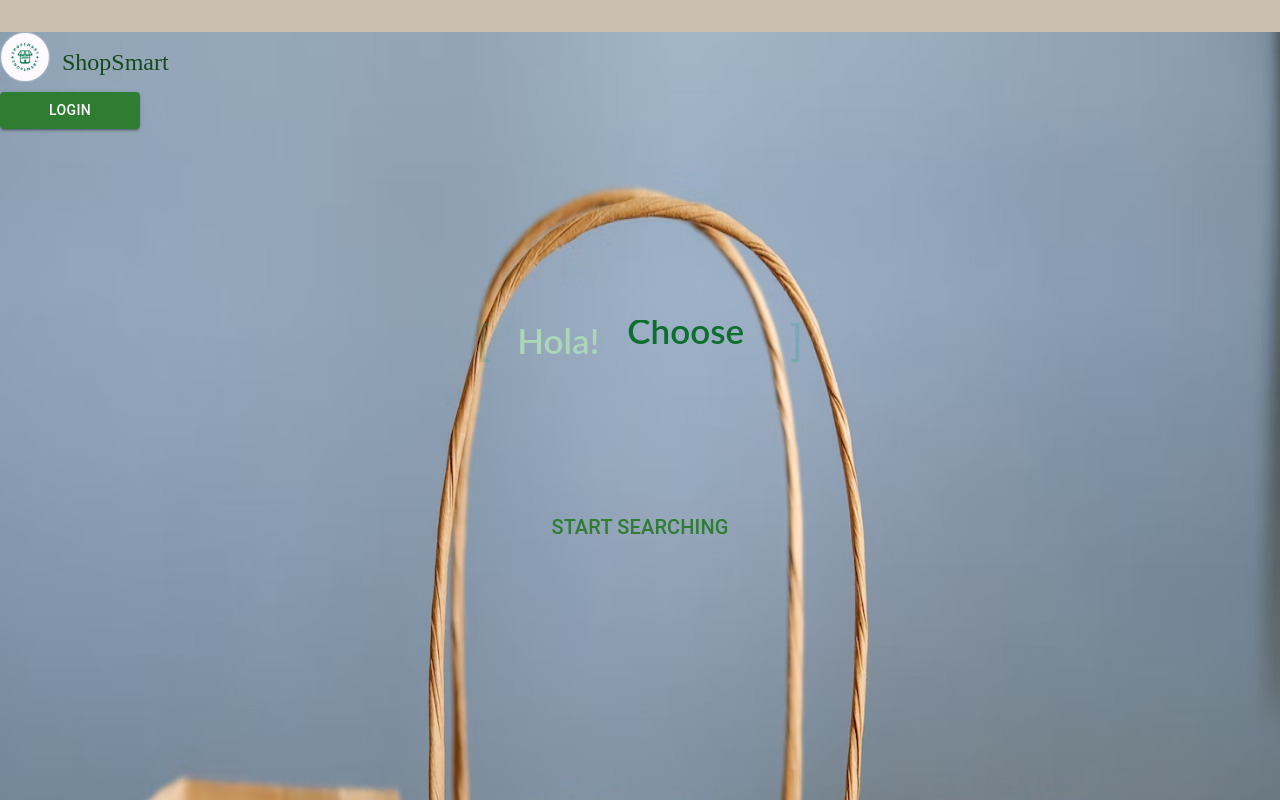
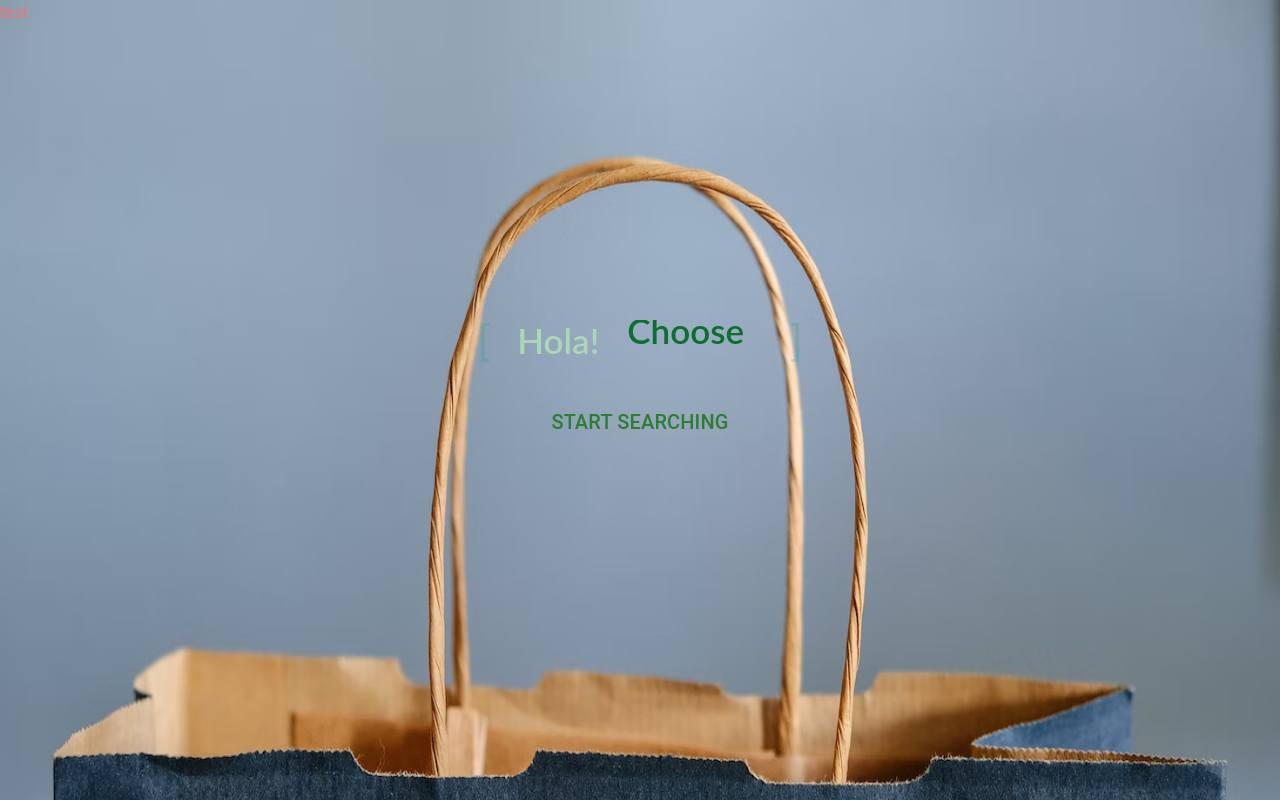
Before and after one commit to Njoe00/ShopSmart-Next.js, a Next.js app: page / in a window 1280 px wide. Built offline with nearby package versions, Linux system fonts and the light colour scheme.

Commit message:
adding changes for use later for the project

```diff
--- a/app/layout.tsx
+++ b/app/layout.tsx
@@ -28,10 +28,9 @@ export default function RootLayout({
     <html lang="en">
       <body>
         <nav>
-          <div className='flex flex-row justify-between items-center p-4 bg-rose-300'>
-          <div className="header">
-            </div>
-            <div className="navigation-buttons">
+          <div className='text-red-400'>
+          {/* <div className="header">  */}
+            {/* <div className="navigation-buttons">
             <Link href='/'>
               <img
                 src={logo.src}
@@ -41,10 +40,10 @@ export default function RootLayout({
             </Link>
               <div className="logo-text">
                 ShopSmart{" "}
-                {/* <style>
+                <style>
                   @import
                   url('https://fonts.googleapis.com/css2?family=Pacifico&family=Shadows+Into+Light&display=swap');
-                </style> */}
+                </style>
               </div>
             </div>
             <div className="right-buttons-group">
@@ -52,11 +51,12 @@ export default function RootLayout({
                 className="sign-in-out-button"
                 variant="contained"
                 color="success"
-                // onClick={() => setSignInDrawerOpen(true)}
+                onClick={() => setSignInDrawerOpen(true)}
               >
                 Login
               </Button>
-            </div>
+            </div> */}
+            test
           </div>
         </nav>
         {children}
--- /dev/null
+++ b/postcss.config.js
@@ -0,0 +1,6 @@
+module.exports = {
+  plugins: {
+    tailwindcss: {},
+    autoprefixer: {},
+  },
+}
--- /dev/null
+++ b/tailwind.config.js
@@ -0,0 +1,13 @@
+/** @type {import('tailwindcss').Config} */
+module.exports = {
+  content: [
+    "./app/**/*.{js,ts,jsx,tsx,mdx}",
+    "./pages/**/*.{js,ts,jsx,tsx,mdx}",
+    "./components/**/*.{js,ts,jsx,tsx,mdx}",
+    "./src/**/*.{js,ts,jsx,tsx,mdx}",
+  ],
+  theme: {
+    extend: {},
+  },
+  plugins: [],
+}
```
Also changed, not shown: app/globals.css (+5 -3 lines).
